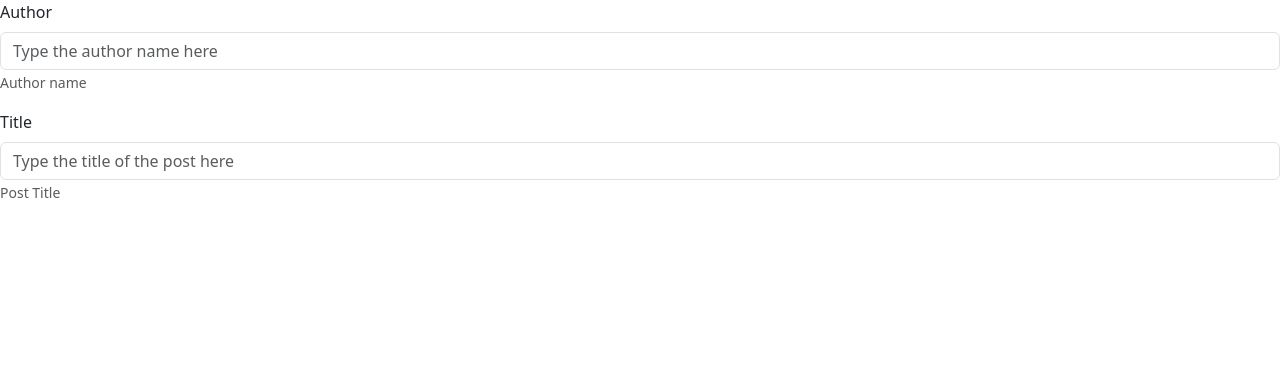
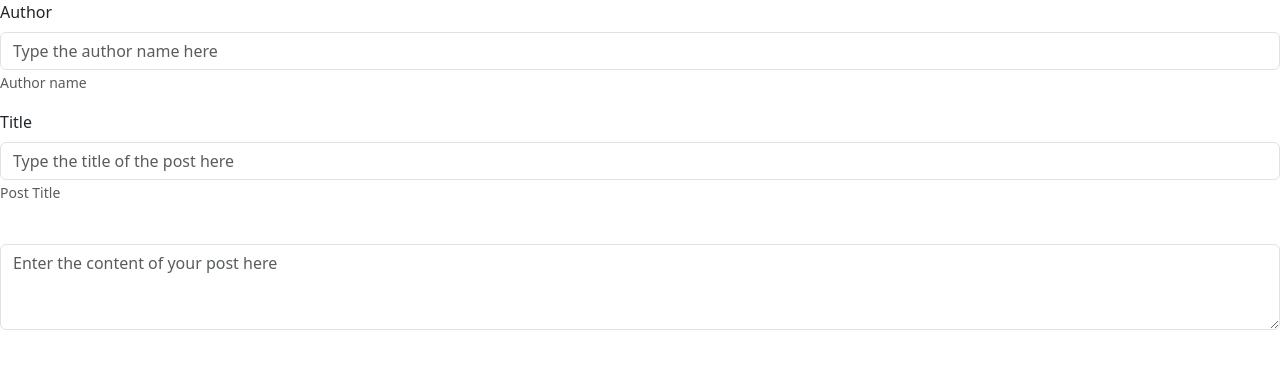
Before and after one commit to rolindaz/react-post-form, a React (Vite) app: page / in a window 1280 px wide. Shown: the top 368 px of the page. Built offline with nearby package versions, Linux system fonts and the light colour scheme.

Commit message:
add textarea input for Body in App component

```diff
--- a/src/App.jsx
+++ b/src/App.jsx
@@ -40,6 +40,21 @@ function App() {
           Post Title
         </small>
       </div>
+      {/* Textarea input for Body */}
+      <div class="mb-3">
+        <label for="body" class="form-label"></label>
+        <textarea class="form-control"
+          name="body"
+          value=''
+          id="body"
+          rows="3"
+          placeholder='Enter the content of your post here'
+        >
+        </textarea>
+
+
+      </div>
+
 
     </>
   )
```
